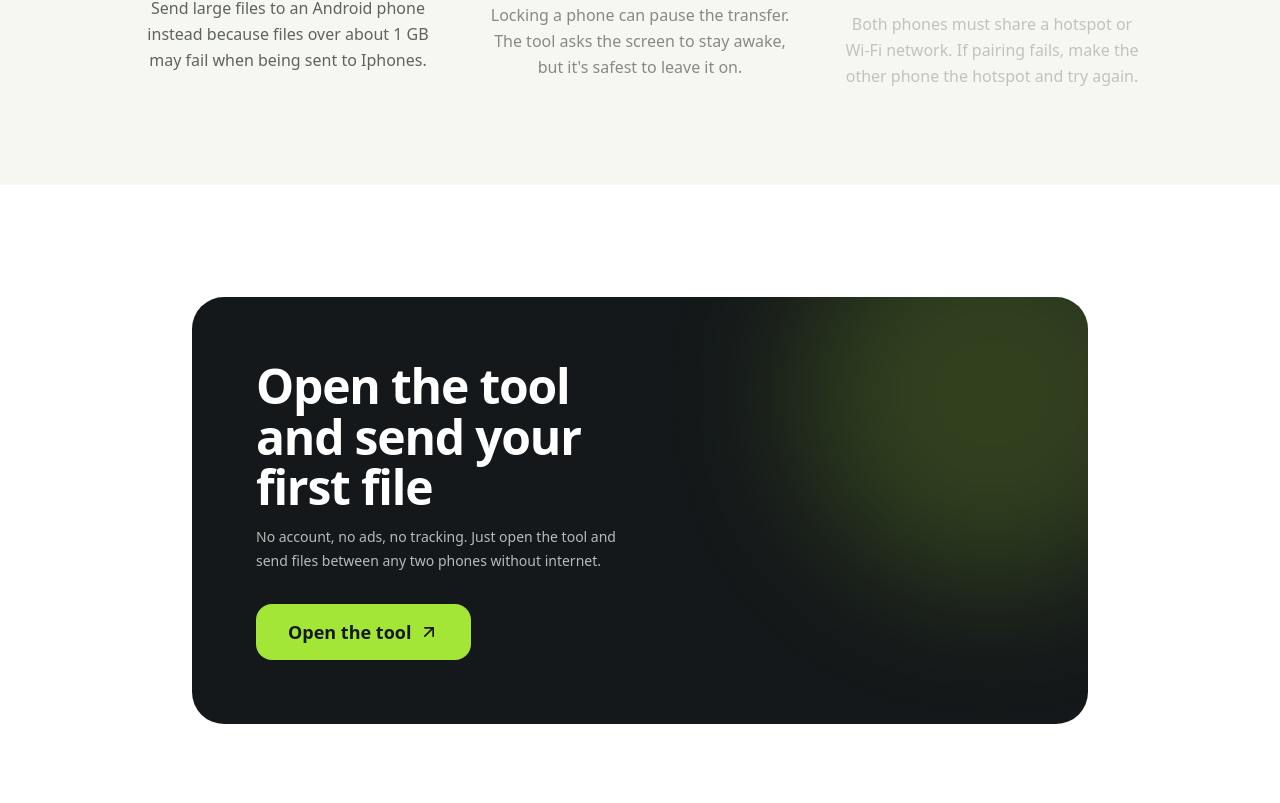
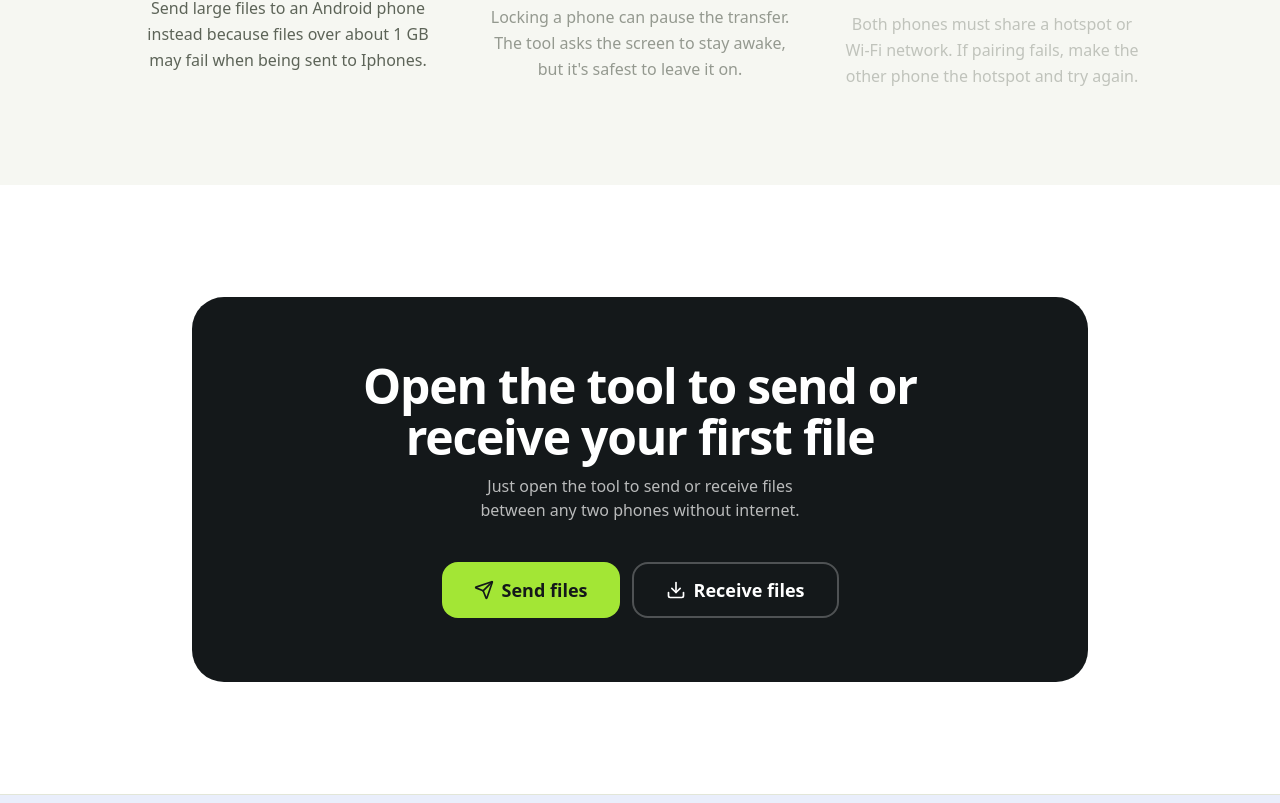
Before and after one commit to writefreak/hypersnc, a React (Vite) app: page / in a window 1280 px wide. Shown: the part 1994-2797 px from the top of the page. Built offline with nearby package versions, Linux system fonts and the light colour scheme.

Commit message:
update home page

```diff
--- a/src/components/landing/Benefits.jsx
+++ b/src/components/landing/Benefits.jsx
@@ -127,7 +127,7 @@ export default function Benefits() {
         alt=""
         aria-hidden="true"
         style={{ y: bgY }}
-        className="absolute inset-x-0 -top-[20%] -z-20 h-[140%] w-full object-cover object-center opacity-70 will-change-transform"
+        className="absolute inset-x-0 -top-[20%] -z-20 h-[140%] w-full object-cover object-center opacity-20 will-change-transform"
       />
 
       {/* Left to right fade of the old background color */}
--- a/src/components/landing/CtaBand.jsx
+++ b/src/components/landing/CtaBand.jsx
@@ -1,5 +1,5 @@
 import { motion, useReducedMotion } from "framer-motion";
-import { ArrowUpRight, Check, FileText, Smartphone } from "lucide-react";
+import { Check, Download, FileText, Send, Smartphone } from "lucide-react";
 import Container from "../layout/Container.jsx";
 import LinkButton from "../ui/LinkButton.jsx";
 import { TOOL_PATH } from "../../config.js";
@@ -73,33 +73,48 @@ export default function CtaBand() {
           whileInView={{ opacity: 1, y: 0 }}
           viewport={{ once: true, amount: 0.25 }}
           transition={{ duration: 0.6, ease: "easeOut" }}
-          className="relative mx-auto grid max-w-4xl items-center gap-10 overflow-hidden rounded-[2rem] bg-ink p-8 text-white md:p-12 lg:grid-cols-[1.1fr_0.9fr] lg:gap-14 lg:p-16 2xl:max-w-7xl 2xl:gap-20 2xl:p-24"
+          className="relative mx-auto flex max-w-4xl flex-col items-center overflow-hidden rounded-[2rem] bg-ink p-8 text-center text-white md:p-12 lg:p-16 2xl:max-w-7xl 2xl:p-24"
         >
-          {/* Soft glow behind the visual */}
-          <div
+          {/* Soft glow, top left */}
+          {/* <div
             aria-hidden="true"
-            className="pointer-events-none absolute -right-24 -top-24 size-96 rounded-full bg-accent/20 blur-3xl 2xl:size-[32rem]"
-          />
+            className="pointer-events-none absolute -left-24 -top-24 size-96 rounded-full bg-accent/20 blur-3xl 2xl:size-[32rem]"
+          /> */}
 
-          <div className="relative space-y-7 md:space-y-8 2xl:space-y-9">
+          {/* Soft glow, bottom right */}
+          {/* <div
+            aria-hidden="true"
+            className="pointer-events-none absolute -bottom-24 -right-24 size-96 rounded-full bg-accent/20 blur-3xl 2xl:size-[32rem]"
+          /> */}
+
+          <div className="relative flex w-full flex-col md:items-center space-y-7 md:space-y-8 2xl:space-y-9">
             <div className="space-y-3">
-              <h2 className="text-3xl font-extrabold leading-[1.05] tracking-tight md:text-3xl lg:text-5xl 2xl:text-6xl">
-                Open the tool and send your first file
+              <h2 className="md:mx-auto max-w-xl text-3xl font-extrabold leading-[1.05] tracking-tight md:text-3xl lg:text-5xl 2xl:max-w-4xl 2xl:text-6xl">
+                Open the tool to send or receive your first file
               </h2>
 
-              <span className="text-xs md:text-sm text-white/70 2xl:text-base">
-                No account, no ads, no tracking. Just open the tool and send
-                files between any two phones without internet.
-              </span>
+              <p className="mx-auto max-w-xs md:text-base text-xs text-white/70 2xl:max-w-2xl 2xl:text-base">
+                Just open the tool to send or receive files between any two
+                phones without internet.
+              </p>
             </div>
 
-            <div className="flex flex-col gap-5 sm:flex-row sm:items-center">
+            <div className="flex w-full flex-col items-center gap-3 sm:w-auto sm:flex-row sm:justify-center 2xl:gap-4 md:pt-2">
               <LinkButton
                 href={TOOL_PATH}
-                className="min-h-14 gap-2 bg-accent px-8 text-lg font-semibold text-ink transition-transform hover:-translate-y-0.5 active:translate-y-0 2xl:min-h-16 2xl:px-10 2xl:text-xl"
+                className="min-h-14 w-full gap-2 bg-accent px-8 text-lg font-semibold text-ink transition-transform hover:-translate-y-0.5 active:translate-y-0 sm:w-auto 2xl:min-h-16 2xl:px-10 2xl:text-xl"
               >
-                Open the tool
-                <ArrowUpRight className="size-5 2xl:size-6" />
+                <Send className="size-5 2xl:size-6" strokeWidth={2} />
+                Send files
+              </LinkButton>
+
+              <LinkButton
+                href={TOOL_PATH}
+                variant="secondary"
+                className="min-h-14 w-full gap-2 border-2 border-white/25 bg-transparent px-8 text-lg font-semibold text-white transition-transform hover:-translate-y-0.5 hover:bg-white/10 active:translate-y-0 sm:w-auto 2xl:min-h-16 2xl:px-10 2xl:text-xl"
+              >
+                <Download className="size-5 2xl:size-6" strokeWidth={2} />
+                Receive files
               </LinkButton>
             </div>
           </div>
--- a/src/components/landing/Hero.jsx
+++ b/src/components/landing/Hero.jsx
@@ -120,7 +120,7 @@ export default function Hero() {
         alt=""
         aria-hidden="true"
         style={{ y: bgY }}
-        className="absolute inset-x-0 bottom-0 -z-20 h-[130%] w-full object-cover object-center oopacity-50 md:pacity-70 will-change-transform"
+        className="absolute inset-x-0 bottom-0 -z-20 h-[130%] w-full object-cover object-center opacity-10 md:opacity-20 will-change-transform"
       />
 
       <div
```
